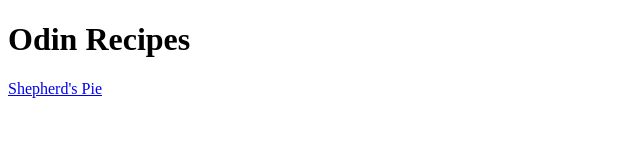
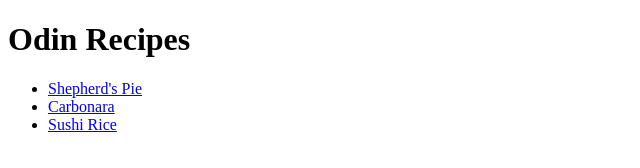
Before and after one commit to leekool/odin-recipes, a plain HTML site: page index.html in a window 1280 px wide. Shown: the whole page, without its empty margins (0-640 px from the left). Drawn offline with Linux system fonts and the light colour scheme.

Commit message:
Added other recipes to index.

```diff
--- a/index.html
+++ b/index.html
@@ -8,6 +8,10 @@
 </head>
 <body>
     <h1>Odin Recipes</h1>
-    <a href="./recipes/shepherdspie.html">Shepherd's Pie</a>
+    <ul>
+    <li><a href="./recipes/shepherdspie.html">Shepherd's Pie</a></li>
+    <li><a href="./recipes/carbonara.html">Carbonara</a></li>
+    <li><a href="./recipes/sushirice.html">Sushi Rice</a></li>
+    </ul>
 </body>
 </html>
```
